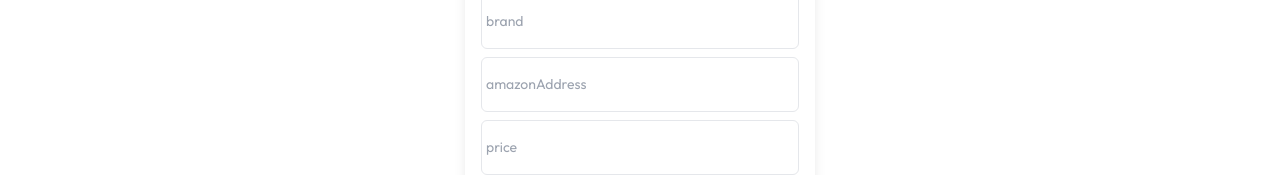
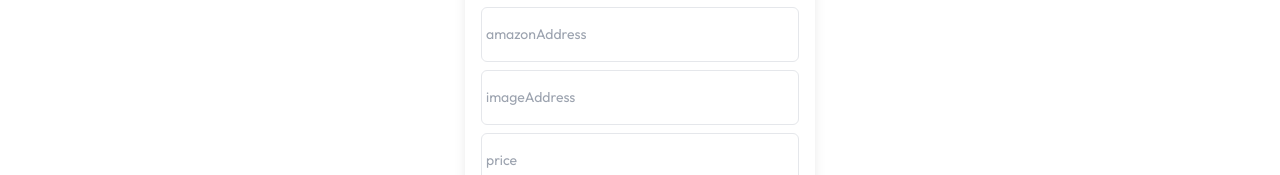
Before and after one commit to TALHAA23/e-commerce, a React (Vite) app: page /admin/upload in a window 1280 px wide. Shown: the part 294-469 px from the top of the page. Built offline with nearby package versions, Linux system fonts and the light colour scheme; no server answers; the database is empty.

Commit message:
image address added to upload

```diff
--- a/src/Admin/AdminComponents/ModificationCard.jsx
+++ b/src/Admin/AdminComponents/ModificationCard.jsx
@@ -3,7 +3,14 @@ import { useMutation } from "@tanstack/react-query";
 import { deleteProduct } from "../AdminUtils/delete";
 import { updateProduct } from "../AdminUtils/update";
 import { useEffect, useRef } from "react";
-const fields = ["title", "brand", "category", "price", "amazonAddress"];
+const fields = [
+  "title",
+  "brand",
+  "category",
+  "price",
+  "amazonAddress",
+  "imageAddress",
+];
 export default function ModificationCard(prop) {
   const cardRef = useRef();
   const changeMutation = useMutation({
@@ -42,9 +49,12 @@ export default function ModificationCard(prop) {
     if ("availability" in formDataToObject)
       formDataToObject.availability =
         formDataToObject.availability == "on" ? true : false;
+    if ("imageAddress" in formDataToObject) {
+      formDataToObject.image = formDataToObject.imageAddress;
+      delete formDataToObject.imageAddress;
+    }
 
     const lowercaseFormData = toLowercaseObject(formDataToObject);
-    console.log("updating...");
     await updateProduct(prop.id, lowercaseFormData);
   }
 
@@ -56,7 +66,7 @@ export default function ModificationCard(prop) {
   }
 
   return (
-    <div ref={cardRef} className="relative h-[200px] flex shadow-md border">
+    <div ref={cardRef} className="relative h-[250px] flex shadow-md border">
       <div className="absolute right-0 z-10  bg-[#3c1884c0] text-white px-3 text-sm capitalize">
         {changeMutation?.isPending || deleteMutation?.isPending
           ? "processing"
@@ -69,7 +79,7 @@ export default function ModificationCard(prop) {
       <div className=" relative">
         <img
           src={prop.image}
-          alt="milk"
+          alt="img"
           loading="lazy"
           className=" h-full max-w-[100px] sm:max-w-max aspect-square object-cover rounded-md p-1"
         />
@@ -89,7 +99,9 @@ export default function ModificationCard(prop) {
             type="text"
             name={field}
             id={field}
-            placeholder={`${field}: ${prop[field]}`}
+            placeholder={`${field}: ${
+              prop[field == "imageAddress" ? "image" : field]
+            }`}
             className="text-xs sm:text-sm border h-[90%] pl-2 text-slate-600 rounded"
           />
         ))}
@@ -116,7 +128,8 @@ export default function ModificationCard(prop) {
 function toLowercaseObject(obj) {
   const newObj = {};
   for (const key in obj)
-    if (typeof obj[key] === "string") newObj[key] = obj[key].toLowerCase();
+    if (typeof obj[key] === "string")
+      newObj[key] = obj[key].toLowerCase().trim();
     else newObj[key] = obj[key];
   return newObj;
 }
--- a/src/Admin/AdminPages/Upload.jsx
+++ b/src/Admin/AdminPages/Upload.jsx
@@ -3,7 +3,13 @@ import { useMutation, useQuery } from "@tanstack/react-query";
 import AvailabilityCheck from "../AdminComponents/AvailabilityCheck";
 import uploadProduct from "../AdminUtils/upload";
 import { getUtils } from "../../utils/getUtils";
-const textFields = ["title", "category", "brand", "amazonAddress"];
+const textFields = [
+  "title",
+  "category",
+  "brand",
+  "amazonAddress",
+  "imageAddress",
+];
 export default function Upload() {
   const brandAndCategoiresQuery = useQuery({
     queryKey: ["brand&Categories"],
@@ -19,19 +25,28 @@ export default function Upload() {
   async function handleSubmit(event) {
     event.preventDefault();
     const formData = new FormData(event.target);
+    const imageAddress = formData.get("imageAddress");
+    formData.delete("imageAddress");
     const formDataToObject = {
       ...Object.fromEntries(formData.entries()),
       availability: formData.get("availability") == "on" ? true : false,
+      image: imageAddress || formData.get("image"),
       publishDate: new Date(),
     };
-    if (!formDataToObject.category || !formDataToObject.brand)
-      throw new Error("Missing Category or Brand, type or choose from options");
+    if (
+      !formDataToObject.category ||
+      !formDataToObject.brand ||
+      !formDataToObject.image
+    )
+      throw new Error(
+        "Missing fields, double check category, brand and, image fields"
+      );
     await uploadProduct(formDataToObject);
   }
 
   return (
-    <div className="h-full relative flex gap-0 items-center justify-center">
-      <form onSubmit={mutate} className="form space-y-2">
+    <div>
+      <form onSubmit={mutate} className="form space-y-2 mx-auto">
         <h1 className="form-title capitalize">upload new product</h1>
         {isError && (
           <p className=" text-center text-xs text-rose-700">{error.message}</p>
@@ -45,7 +60,7 @@ export default function Upload() {
           <input
             className="rounded-md border w-full py-4 px-1 text-[0.875rem] text-gray-400"
             type="text"
-            required={/category|brand/.test(field) ? false : true}
+            required={/category|brand|imageAddress/.test(field) ? false : true}
             name={field}
             placeholder={field}
           />
@@ -97,7 +112,6 @@ export default function Upload() {
           <input
             type="file"
             name="image"
-            required
             className="block w-full text-sm text-slate-500 file:mr-4 file:py-2 file:px-4
             file:rounded-full file:border-0
             file:text-sm file:font-semibold
--- a/src/Admin/AdminUtils/form.css
+++ b/src/Admin/AdminUtils/form.css
@@ -1,4 +1,5 @@
 .form {
+    position: relative;
     width: 100%;
     max-width: 350px;
     background-color: #fff;
--- a/src/Admin/AdminUtils/update.js
+++ b/src/Admin/AdminUtils/update.js
@@ -3,7 +3,8 @@ import { productCollection } from "../../assets/firebase";
 import uploadProductImage from "./uploadProductImage";
 
 export async function updateProduct(productId, data) {
-  if ("image" in data) data.image = await uploadProductImage(data.image);
+  if ("image" in data && data.image instanceof File)
+    data.image = await uploadProductImage(data.image);
   try {
     const productRef = doc(productCollection, productId);
     await updateDoc(productRef, data);
--- a/src/Admin/AdminUtils/upload.js
+++ b/src/Admin/AdminUtils/upload.js
@@ -9,17 +9,19 @@ export default async function uploadProduct(productData) {
     category: productData.category?.toLowerCase(),
     brand: productData.brand?.toLowerCase(),
   };
-  let imageUrl;
-  if (productData.image) {
+  // let imageUrl;
+  if (productData.image instanceof File) {
     try {
-      imageUrl = await uploadProductImage(productData.image);
+      if (!productData.image.name)
+        throw new Error("Attached image or use an image address");
+      lowercaseProductData.image = await uploadProductImage(productData.image);
     } catch (error) {
       console.error("Error uploading image:", error);
       throw error;
     }
   }
   // Update image property with download URL (if available)
-  lowercaseProductData.image = imageUrl;
+  // lowercaseProductData.image = imageUrl;
   try {
     const docRef = await addDoc(productCollection, lowercaseProductData);
     await recordBrandAndCategory({
```
